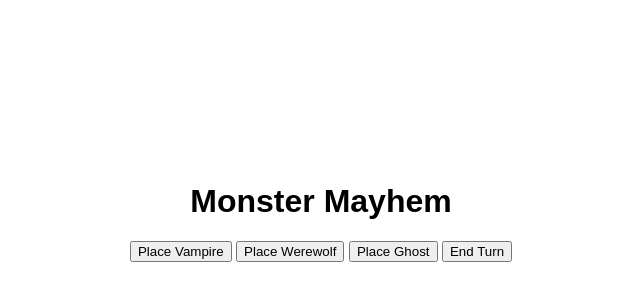
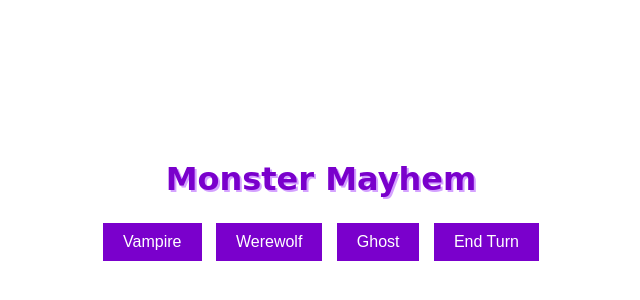
Before and after one commit to MorganeTassoneiro/CaSamMH, a website: page monstergame/public/index.html in a window 1280 px wide. Shown: the part 188-488 px from the top of the page, without its empty margins (319-959 px from the left). Drawn offline with Linux system fonts and the light colour scheme; no server answers.

Commit message:
changing style

```diff
--- a/monstergame/public/index.html
+++ b/monstergame/public/index.html
@@ -9,9 +9,9 @@
 <body>
   <h1>Monster Mayhem</h1>
   <div id="controls">
-    <button onclick="selectMonsterType('vampire')">Place Vampire</button>
-    <button onclick="selectMonsterType('werewolf')">Place Werewolf</button>
-    <button onclick="selectMonsterType('ghost')">Place Ghost</button>
+    <button onclick="selectMonsterType('vampire')">Vampire</button>
+    <button onclick="selectMonsterType('werewolf')">Werewolf</button>
+    <button onclick="selectMonsterType('ghost')">Ghost</button>
     <button onclick="endTurn()">End Turn</button> <!-- Button to end the turn -->
   </div>
   <div id="stats"></div> <!-- Section to display game statistics -->
--- a/monstergame/public/style.css
+++ b/monstergame/public/style.css
@@ -6,6 +6,13 @@ body {
   justify-content: center;
   height: 100vh;
   margin: 0;
+}
+
+h1 {
+  font-family: 'Creepster', cursive; /* Use a monster-style font */
+  color: #7a00cc; /* Dark purple color */
+  text-shadow: 2px 2px #d4a1ff; /* Light purple shadow */
+  margin-bottom: 20px;
 }
 
 #game-container {
@@ -25,3 +32,22 @@ body {
   vertical-align: middle;
   border: 1px solid black;
 }
+
+button {
+  background-color: #7a00cc; /* Dark purple background */
+  color: white;
+  border: none;
+  padding: 10px 20px;
+  margin: 5px;
+  cursor: pointer;
+  font-size: 16px;
+  transition: background-color 0.3s;
+}
+
+button:hover {
+  background-color: #d4a1ff; /* Light purple on hover */
+}
+
+#stats {
+  margin-top: 20px;
+}
```
Lines whose indentation alone changed are shown as unchanged.
